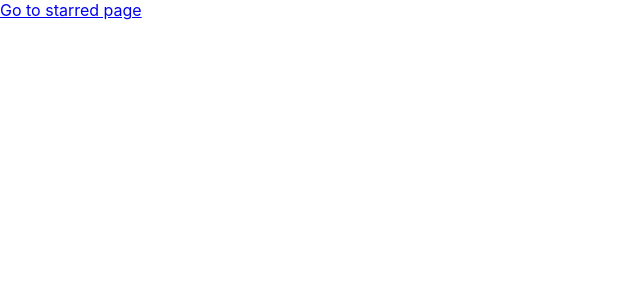
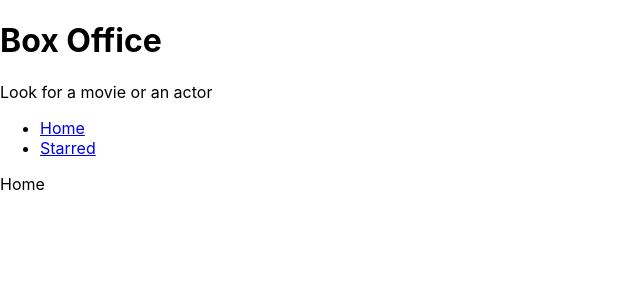
Before and after one commit to RaisaBernardes/box-office-app, a React (Create React App) app: page / in a window 1280 px wide. Shown: the top 300 px of the page, without its empty margins (0-640 px from the left). Built offline with nearby package versions, Linux system fonts and the light colour scheme.

Commit message:
added navigation and shared layout for home and starred pages

```diff
--- a/src/App.jsx
+++ b/src/App.jsx
@@ -1,13 +1,16 @@
 import { BrowserRouter, Routes, Route } from "react-router-dom"
 import Home from "./pages/Home";
 import Starred from "./pages/Starred";
+import MainLayout from "./components/MainLayout"
 
 function App() {
 return (
   <BrowserRouter>
     <Routes>
-      <Route path="/" element={<Home/>}/>
-      <Route path="/starred" element={<Starred/>}/>
+      <Route element={<MainLayout />}>
+        <Route path="/" element={<Home/>}/>
+        <Route path="/starred" element={<Starred/>}/>
+      </Route>
       <Route path="*" element={<div>Not found</div>}/>
 
       {/* <Route path="/" element={<App />}>
--- /dev/null
+++ b/src/components/AppTitle.jsx
@@ -0,0 +1,13 @@
+export default function AppTitle(props){
+    const {
+        title = "Box Office", //static default values
+        subtitle="Look for a movie or an actor"
+    } = props;
+
+    return(
+    <div>
+        <h1>{title}</h1>
+        <p>{subtitle}</p>
+    </div>
+    )
+}
--- /dev/null
+++ b/src/components/MainLayout.jsx
@@ -0,0 +1,15 @@
+import { Outlet } from "react-router-dom";
+import Navs from "./Navs";
+import AppTitle from "./AppTitle";
+
+const MainLayout = () => {
+    return(
+        <div>
+            <AppTitle />
+            <Navs />
+            <Outlet /> {/*An <Outlet> should be used in parent route elements to render their child route elements*/}
+        </div>
+    )
+}
+
+export default MainLayout;
--- /dev/null
+++ b/src/components/Navs.jsx
@@ -0,0 +1,28 @@
+import { Link } from 'react-router-dom'
+
+const LINKS = [ //Array de objetos
+    {
+        text: 'Home',
+        to: "/",
+    },
+    {
+        text: 'Starred',
+        to: '/starred',
+    },
+];
+
+const Navs = () => {
+    return(
+        <div>
+            <ul>
+                {LINKS.map((item) => (
+                    <li key={item.to}>
+                        <Link to={item.to}>{item.text}</Link>
+                    </li>
+                ))}
+            </ul>
+        </div>
+    )
+}
+
+export default Navs;
--- a/src/pages/Home.jsx
+++ b/src/pages/Home.jsx
@@ -1,10 +1,6 @@
-import { Link } from 'react-router-dom';
-
 const Home = () => {
   return (
-    <div>
-      <Link to="/starred">Go to starred page</Link>
-    </div>
+    <div>Home</div>
   );
 };
 
```
